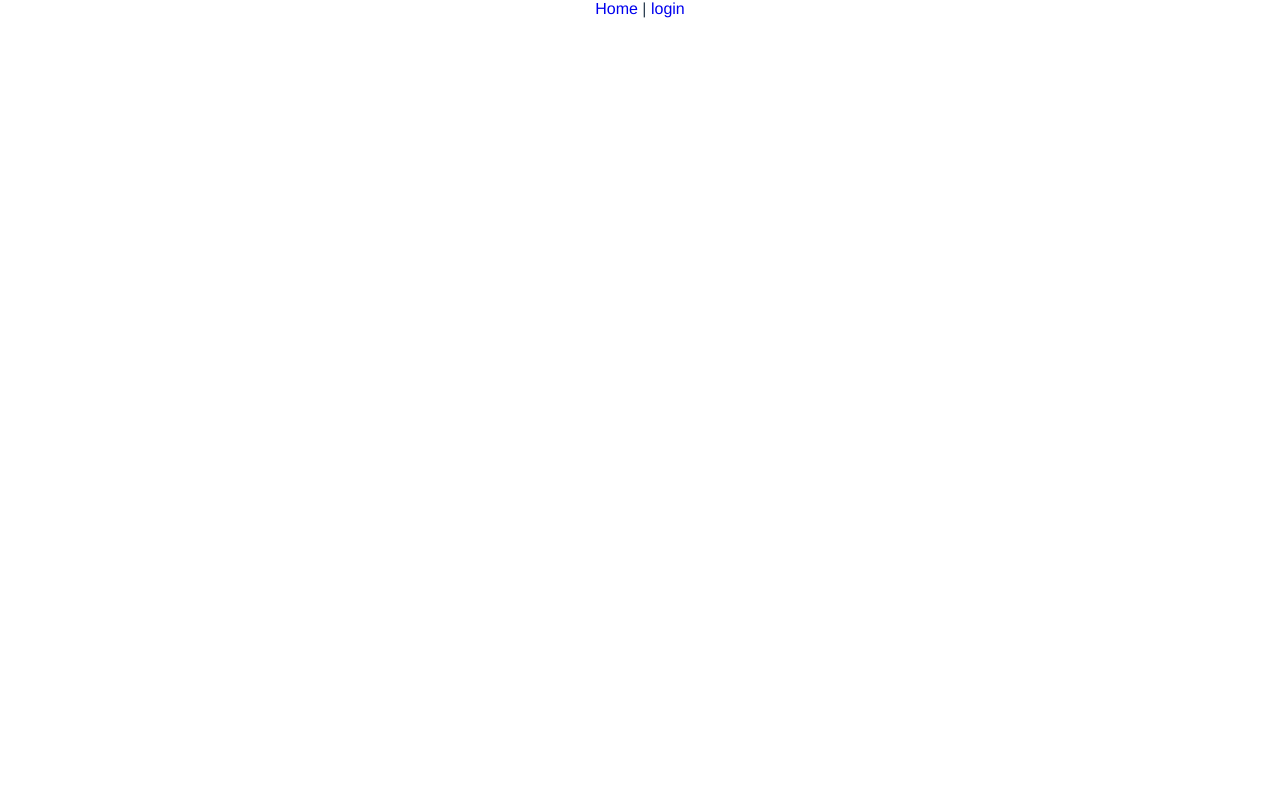
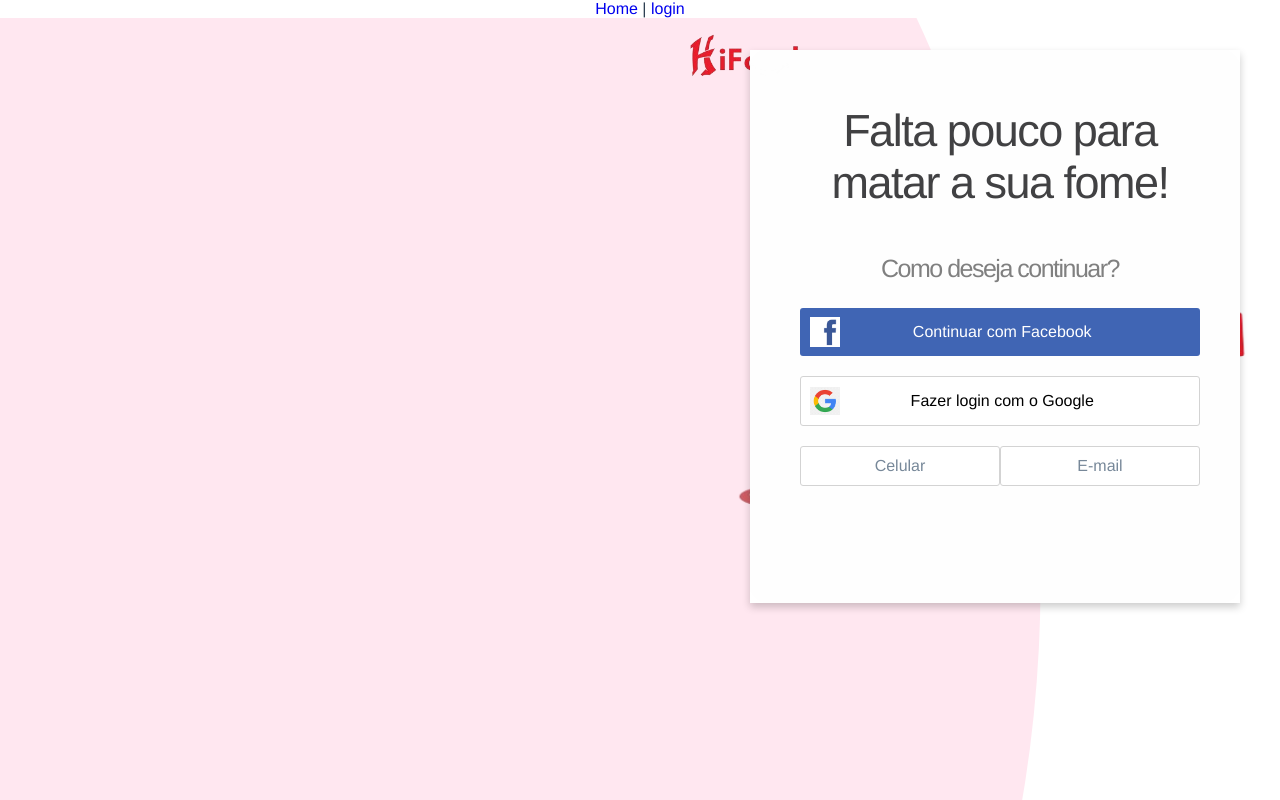
Before and after one commit to Diego-goes/frontend_ifood, a Vue app: page /paginalogin1 in a window 1280 px wide. Before the commit this address had no page. Built offline with nearby package versions, Linux system fonts and the light colour scheme.

Commit message:
criação da view paginalogin1.

```diff
--- a/src/router/index.js
+++ b/src/router/index.js
@@ -3,6 +3,7 @@
 import LoginUsuario from "../views/LoginUsuario.vue";
 import CardCriarUsu from "../components/CamposUsu.vue";
 import compPai from "@/views/compPai.vue";
+import paginalogin1 from "../views/paginalogin1.vue";
 
 const routes = [
   {
@@ -38,6 +39,11 @@
     path: "/criarUsuario",
     name: "criarUsuario",
     component: CardCriarUsu
+  },
+  {
+    path: "/paginalogin1",
+    name: "paginalogin1",
+    component: paginalogin1
   }
 ];
 
--- a/src/views/PaginaDeslogada.vue
+++ b/src/views/PaginaDeslogada.vue
@@ -13,8 +13,8 @@
 
 <div class= "botao" >
 
-    <a href="paginalogin1.html" class="btn-menu" id="btn-criar">Criar Conta</a >
-    <a href="paginalogin1.html" class="btn-menu" id="btn-entrar">Entrar</a >
+    <router-link to ="paginalogin1" class="btn-menu" id="btn-criar">Criar Conta</router-link>
+    <router-link to ="paginalogin1" class="btn-menu" id="btn-entrar">Entrar</router-link>
 
 </div>
 
--- /dev/null
+++ b/src/views/paginalogin1.vue
@@ -0,0 +1,200 @@
+<template>
+<div class="pagina-login1">
+
+    <img src="../assets/HifoodPrincipal.png" id="imagem-principal">
+    <img src="../assets/pessoas.png">
+    <img src="../assets/QuadroBranco.png" id="quadro-branco">
+
+    <main class="cadastro">
+        <p>Falta pouco para <br> matar a sua fome!<br> </p>
+        <p class="titulo-destaque">Como deseja continuar?</p>
+        <label for="btnFacebook">
+            <input name= "btnFacebook"class= "Facebook" type="button"value=" Continuar com Facebook"><br>
+            <img src="../assets/logoface.png" alt="Imagem" class="logoF">
+        </label>
+
+        <label for="btnGoogle">
+            <input name= "btnGoogle"class="Google" type="button"value=" Fazer login com o Google"><br>
+            <img src="../assets/logoGoogle.png" alt="Imagem" class="logoG">
+        </label>
+
+        <input class="Celular" type="button" value="Celular">
+        <input class="E-mail" type="button" value="E-mail">
+
+    </main>
+</div>
+
+</template>
+
+<script>
+
+
+</script>
+
+<style scoped>
+.pagina-login1{
+      height: 100vh;
+      box-sizing: border-box;
+      background-color: white;
+      color: black;
+      background-image: url('../assets/FundoTelap1.png');
+
+  }
+
+  .cadastro img{
+      max-width: 500px;
+      max-height: 550px;
+      float: right;
+      margin-right: 120px;
+  }
+
+  .cadastro{
+    vertical-align: top;
+    position: fixed;
+    top: 60px;
+    right: 80px;
+    transform: translate(0, 0);
+    text-align: center;
+  }
+
+.titulo-destaque{
+    display: flex;
+    justify-content: center;
+    color: grey;
+    font-size: 25px;
+
+ }
+
+  p{
+    color: #414143;
+    font-size: 45px;
+    font-family: iFood RC Titulos, iFood RC Textos, helvetica, sans-serif;
+    font-weight: 500;
+    letter-spacing: -1.5px;
+
+  }
+
+  #imagem-principal{
+    width: 120px;
+    height: auto;
+    margin-left: 50px;
+    position: fixed;
+    top: 30px;
+
+  }
+
+  img{
+    width: 540px;
+    height: auto;
+    top: 110px;
+    position: fixed;
+    margin-left: 80px;
+
+  }
+
+  #quadro-branco{
+    width: 490px;
+    top: 50px;
+    right: 40px;
+    transform: translate(0, 0);
+    box-shadow: 0 4px 8px rgba(7, 7, 7, 0.2);
+
+}
+
+.Facebook{
+    background-color: #4065b4;
+    color: white;
+    padding: 15px 25px;
+    text-align: center;
+    text-decoration: none;
+    display: inline-block;
+    font-size: 16px;
+    border-radius: 3px;
+    border: none;
+    cursor: pointer;
+    width: 400px;
+    margin-bottom: 20px;
+
+}
+.logoF{
+    width: 30px;
+    height: auto;
+    margin-left: 10px;
+    margin-top: 147px;
+    vertical-align: middle;
+}
+
+.Google{
+    display: flex;
+    justify-content: center;
+    background-color: white;
+    border: 1px solid lightgray;
+    color: black;
+    padding: 15px 25px;
+    text-align: center;
+    text-decoration: none;
+    display: inline-block;
+    font-size: 16px;
+    border-radius: 3px;
+    cursor: pointer;
+    width: 400px;
+    margin-bottom: 20px;
+
+}
+
+.logoG{
+    width: 30px;
+    height: auto;
+    margin-left: 10px;
+    margin-top: 217px;
+    vertical-align: middle;
+}
+
+.Celular{
+    display: flex;
+    justify-content: center;
+    background-color: white;
+    border: 1px solid lightgrey;
+    color: lightslategray;
+    padding: 10px 20px;
+    text-align: center;
+    text-decoration: none;
+    display: inline-block;
+    font-size: 16px;
+    border-radius: 3px;
+    cursor: pointer;
+    width: 200px;
+    margin-bottom: 20px;
+
+}
+
+.Celular:hover{
+    background-color: #ea1d2c;
+    color: white
+}
+
+.E-mail{
+    display: flex;
+    justify-content: center;
+    background-color: white;
+    border: 1px solid lightgrey;
+    color: lightslategray;
+    padding: 10px 20px;
+    text-align: center;
+    text-decoration: none;
+    display: inline-block;
+    font-size: 16px;
+    border-radius: 3px;
+    cursor: pointer;
+    width: 200px;
+    margin-bottom: 20px;
+
+}
+
+.E-mail:hover{
+    background-color: #ea1d2c;
+    color: white
+}
+
+
+</style>
```
